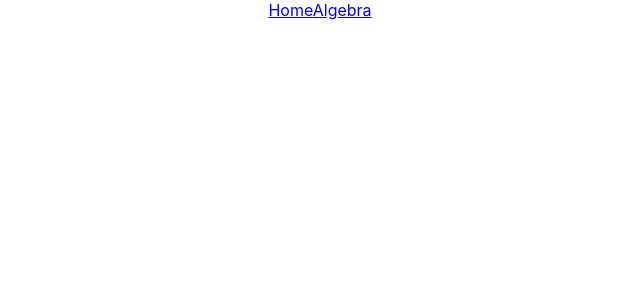
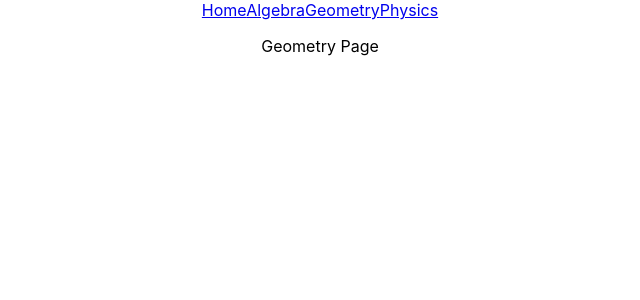
Before and after one commit to michaelmathiaa/react-project-math-formulas, a React (Create React App) app: page /geometry in a window 1280 px wide. Shown: the top 300 px of the page, without its empty margins (320-960 px from the left). Built offline with nearby package versions, Linux system fonts and the light colour scheme.

Commit message:
Creates NavLinks in NavBar

```diff
--- a/src/App.js
+++ b/src/App.js
@@ -4,6 +4,8 @@ import './App.css';
 import Home from './components/Home';
 import NavBar from './components/NavBar';
 import Algebra from "./components/Algebra";
+import Geometry from "./components/Geometry";
+import Physics from "./components/Physics";
 
 function App() {
   return (
@@ -16,6 +18,12 @@ function App() {
         <Route exact path="/algebra">
           <Algebra />
         </Route>
+        <Route exact path="/geometry">
+          <Geometry />
+        </Route>
+        <Route exact path="/physics">
+          <Physics />
+        </Route>
       </Switch>
     </div>
   );
--- a/src/components/Geometry.js
+++ b/src/components/Geometry.js
@@ -0,0 +1,11 @@
+import React from "react";
+
+function Geometry() {
+    return (
+        <div>
+            <p>Geometry Page</p>
+        </div>
+    )
+}
+
+export default Geometry;
--- a/src/components/NavBar.js
+++ b/src/components/NavBar.js
@@ -16,6 +16,18 @@ function NavBar() {
             >
                 Algebra
             </NavLink>
+            <NavLink
+                to="/geometry"
+                exact
+            >
+                Geometry
+            </NavLink>
+            <NavLink
+                to="/physics"
+                exact
+            >
+                Physics
+            </NavLink>
         </div>
     )
 }
```
